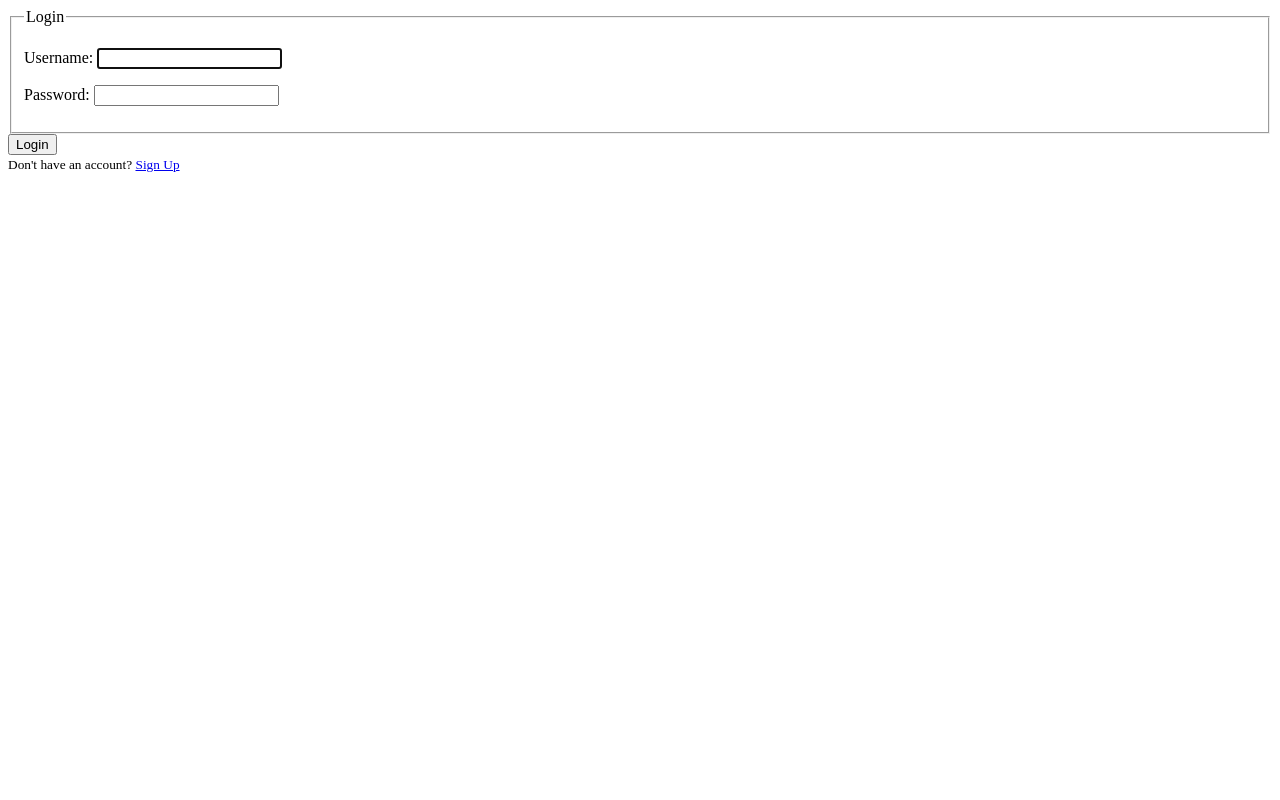
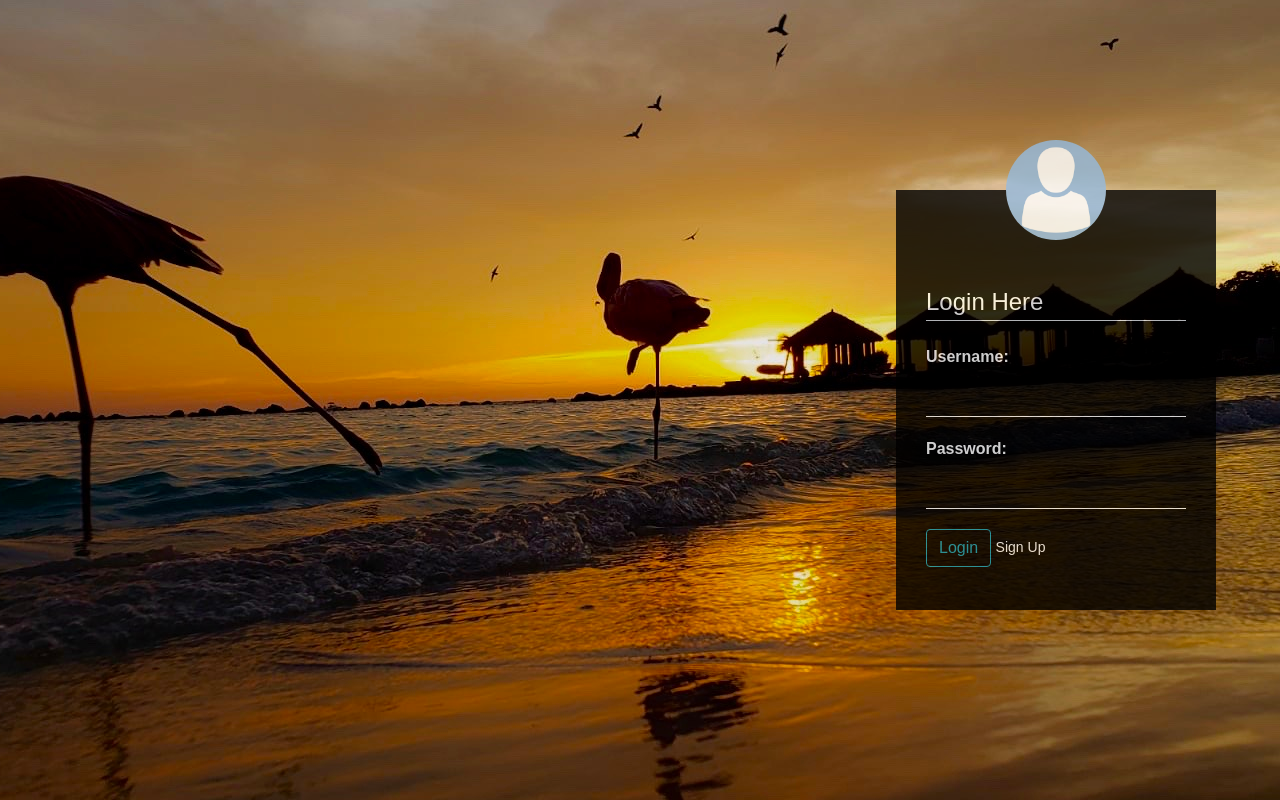
Before and after one commit to nouj341/INSTA341, a Django app: page /login/ in a window 1280 px wide. Run offline with Django 3.2, Linux system fonts and the light colour scheme; some libraries are stand-ins or nearby versions.

Commit message:
#32: Enhance user interface for the login page.

```diff
--- a/app/app/settings.py
+++ b/app/app/settings.py
@@ -122,8 +122,8 @@ USE_TZ = True
 # https://docs.djangoproject.com/en/3.0/howto/static-files/
 
 STATIC_URL = '/static/'
-LOGIN_REDIRECT_URL='insta-home'
-LOGIN_URL='login'
+LOGIN_REDIRECT_URL = 'insta-home'
+LOGIN_URL = 'login'
 
 MEDIA_URL = '/media/'
 MEDIA_ROOT = os.path.join(BASE_DIR, 'media')
--- /dev/null
+++ b/app/users/static/styleUpdated.css
@@ -0,0 +1,79 @@
+body{
+	margin: 0;
+	padding: 0;
+    background-size: cover;
+    background: url(loginBackground.JPG) center;
+    font-family: sans-serif;
+}
+.login-box{
+	width: 320px;
+	height:420px;
+	background: rgba(0,0,0,1);
+	color: #fff;
+	top: 50%;
+	right: 0;
+	position: absolute;
+	transform: translate(-20%, -50%);
+	box-sizing: border-box;
+    padding: 70px 30px;
+    opacity: 0.8;
+}
+.avatar{
+	width :100px;
+	height:100px;
+	border-radius: 50%;
+	position: absolute;
+	top: -50px;
+	left:calc(50% - 50px);
+}
+h1{
+    margin: 0;
+    padding: 0 0 20px;
+    text-align: center;
+    font-size: 22px;
+}
+.login-box p{
+    margin: 0;
+    padding: 0;
+    font-weight: bold;
+}
+.login-box input{
+    width: 100%;
+    margin-bottom: 20px;
+}
+.login-box input[type="text"], input[type="password"]
+{
+    border: none;
+    border-bottom: 1px solid #fff;
+    background: transparent;
+    outline: none;
+    height: 40px;
+    color: #fff;
+    font-size: 16px;
+}
+.login-box input[type="submit"]
+{
+    border: none;
+    outline: none;
+    height: 40px;
+    background: #1c8adb;
+    color: #fff;
+    font-size: 18px;
+    border-radius: 20px;
+}
+.login-box input[type="submit"]:hover
+{
+    cursor: pointer;
+    background: #39dc79;
+    color: #000;
+}
+
+.login-box a{
+    text-decoration: none;
+    font-size: 14px;
+    color: #fff;
+}
+.login-box a:hover
+{
+    color: #39dc79;
+}
--- a/app/users/templates/user/login.html
+++ b/app/users/templates/user/login.html
@@ -1,30 +1,40 @@
-<!DOCTYPE html>
-<html lang="en">
+<html>
 <head>
-    <meta charset="UTF-8">
-    <title>Title</title>
+	<title> Instagram </title>
+    {% load static %}
+    <link rel="stylesheet" href="https://stackpath.bootstrapcdn.com/bootstrap/4.1.3/css/bootstrap.min.css" integrity="sha384-MCw98/SFnGE8fJT3GXwEOngsV7Zt27NXFoaoApmYm81iuXoPkFOJwJ8ERdknLPMO" crossorigin="anonymous">
+	<link rel="stylesheet" type="text/css" href="{% static '/styleUpdated.css' %}" />
 </head>
+
 	<body>
     {% block content %}
-            <div class="content-section">
+	<div class="login-box">
+	<img width="100" height="100" src="../static/avatar.png" class="avatar">
+	<br />
+         <fieldset class="form-group">
+                        <legend class="border-bottom mb-4">Login Here</legend>
              <form method="POST">
                  {% csrf_token %}
-                    <fieldset class="form-group">
-                        <legend class="border-bottom mb-4">Login</legend>
                     {{ form.as_p }}
+                 <button class="btn btn-outline-info" type="submit">Login</button>
+                 <a href="{% url 'register' %}">Sign Up</a>
+             </form>
          </fieldset>
-                    <div class="form-group">
-                        <button class="btn btn-outline-info" type="submit">Login</button>
-                    </div>
+        <!--
+        <h1>Login Here</h1>
+            <form>
+            <p>Username</p>
+            <input type="text" name="username" placeholder="Enter Username">
+            <p>Password</p>
+            <input type="password" name="password" placeholder="Enter Password">
+
+
+            <a href="#">Forgot Password?</a>
             </form>
-                <div class="border-top pt-3">
-                    <small class="text-muted">
-                        Don't have an account? <a class="ml-2" href='{% url 'register' %}'>Sign Up</a>
-                    </small>
-                </div>
+            -->
 		</div>
 
+	</body>
 
        {% endblock content %}
-</body>
 </html>
```
Also changed, not shown: app/db.sqlite3, app/users/static/avatar.png (added), app/users/static/loginBackground.JPG (added). Lines whose indentation alone changed are shown as unchanged.
